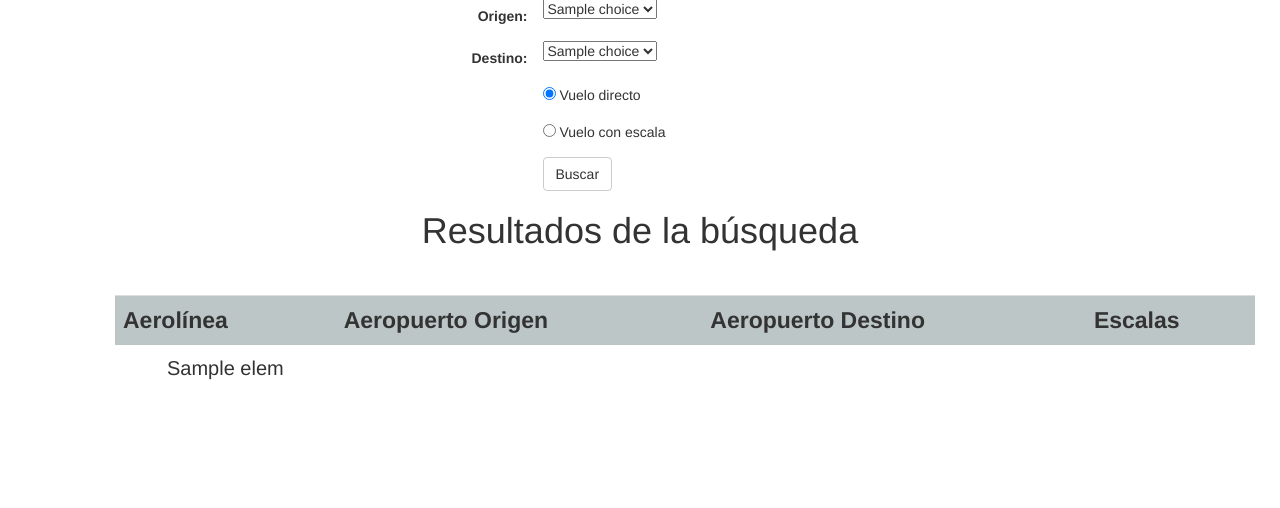
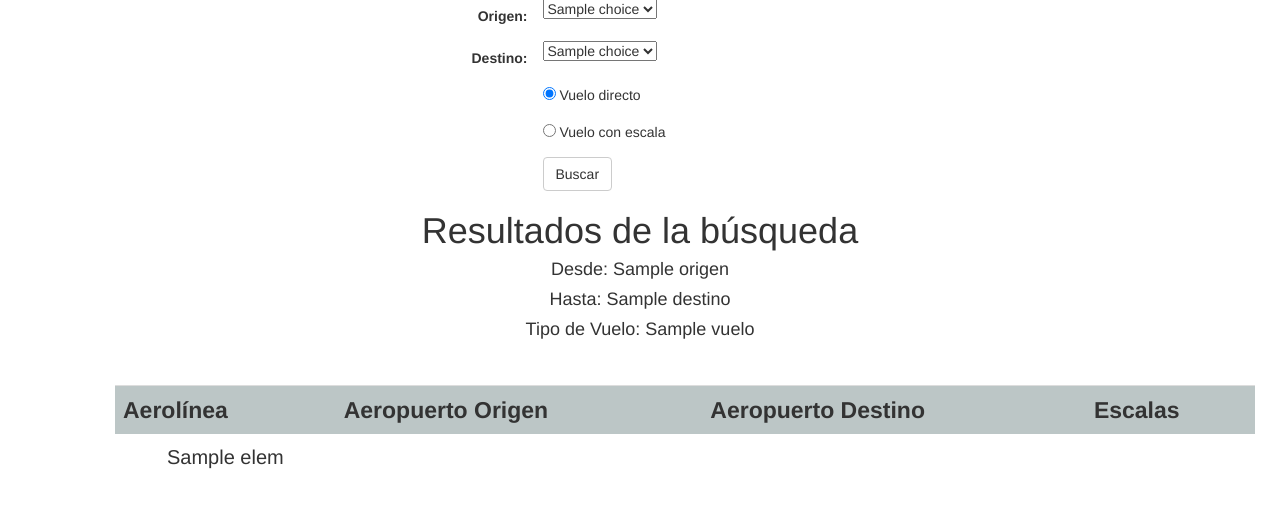
Before and after one commit to luibasantes/openFlights, a Django app: template polls/templates/formulario.html in a window 1280 px wide. Shown: the part 71-579 px from the top of the page. Run offline with Django 3.2, Linux system fonts and the light colour scheme; the template is opened without the code that fills it: most values are stand-ins (such as "Sample title", 1, 10 or a date in 2020); some libraries are stand-ins or nearby versions.

Commit message:
Corregida la funcionalidad con escalas

```diff
--- a/polls/templates/formulario.html
+++ b/polls/templates/formulario.html
@@ -55,7 +55,9 @@
 			</tr>
             {% if resultados %}
 		        <h1 class="titulo">Resultados de la búsqueda</h1>
-
+				<h4 class="titulo">Desde: {{origen}}</h4>
+				<h4 class="titulo">Hasta: {{destino}}</h4>
+				<h4 class="titulo">Tipo de Vuelo: {{vuelo}}</h4>
                 {% for objeto in resultados %}
                     <tr>
                     {% for elem in objeto %}
--- a/polls/views.py
+++ b/polls/views.py
@@ -68,8 +68,10 @@ def search(request):
 		contenido["destino"]=destino
 		if (bandera_con_escala == "0"):
 			rutas = Ruta.objects.filter(Stops=0,Source_airport_ID__Country=origen,Destination_airport_ID__Country=destino)
+			contenido["vuelo"]="Directo"
 		else:
-			rutas = Ruta.objects.filter(Source_airport_ID__Country=origen,Destination_airport_ID__Country=destino)
+			rutas = Ruta.objects.filter(Stops__gt=0,Source_airport_ID__Country=origen,Destination_airport_ID__Country=destino)
+			contenido["vuelo"]="Con Escalas"
 		respuesta=[]
 		for ruta in rutas:
 			try:
@@ -83,6 +85,8 @@ def search(request):
 					respuesta.append(opcion)
 			except:
 				print("algo salio mal")
+		if (len(respuesta)==0):
+			respuesta=[["N/A","N/A","N/A","N/A"]]
 		contenido["resultados"]=respuesta
 	except:
 		raise Http404("Problemas con el FORMULARIO")
```
